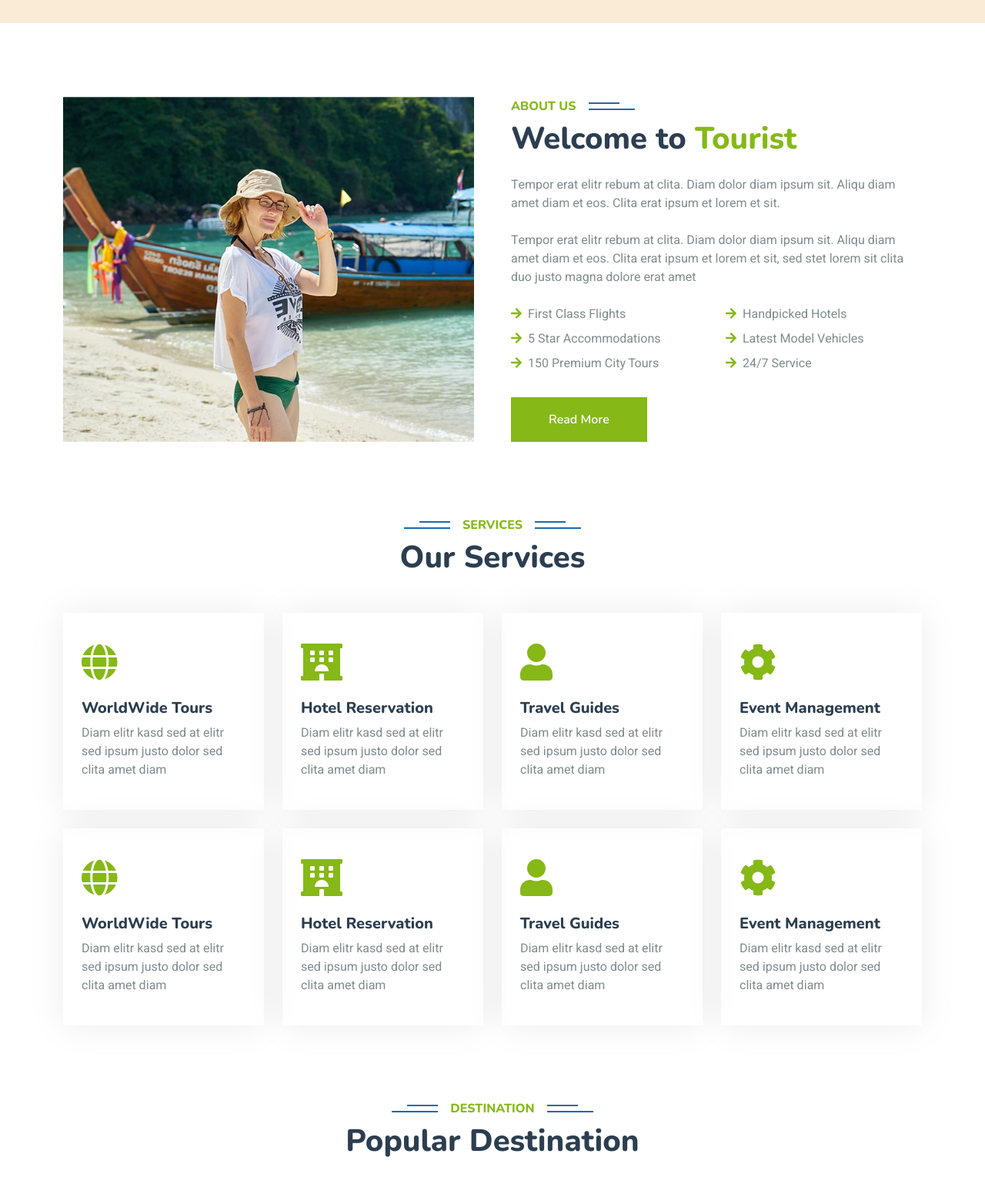
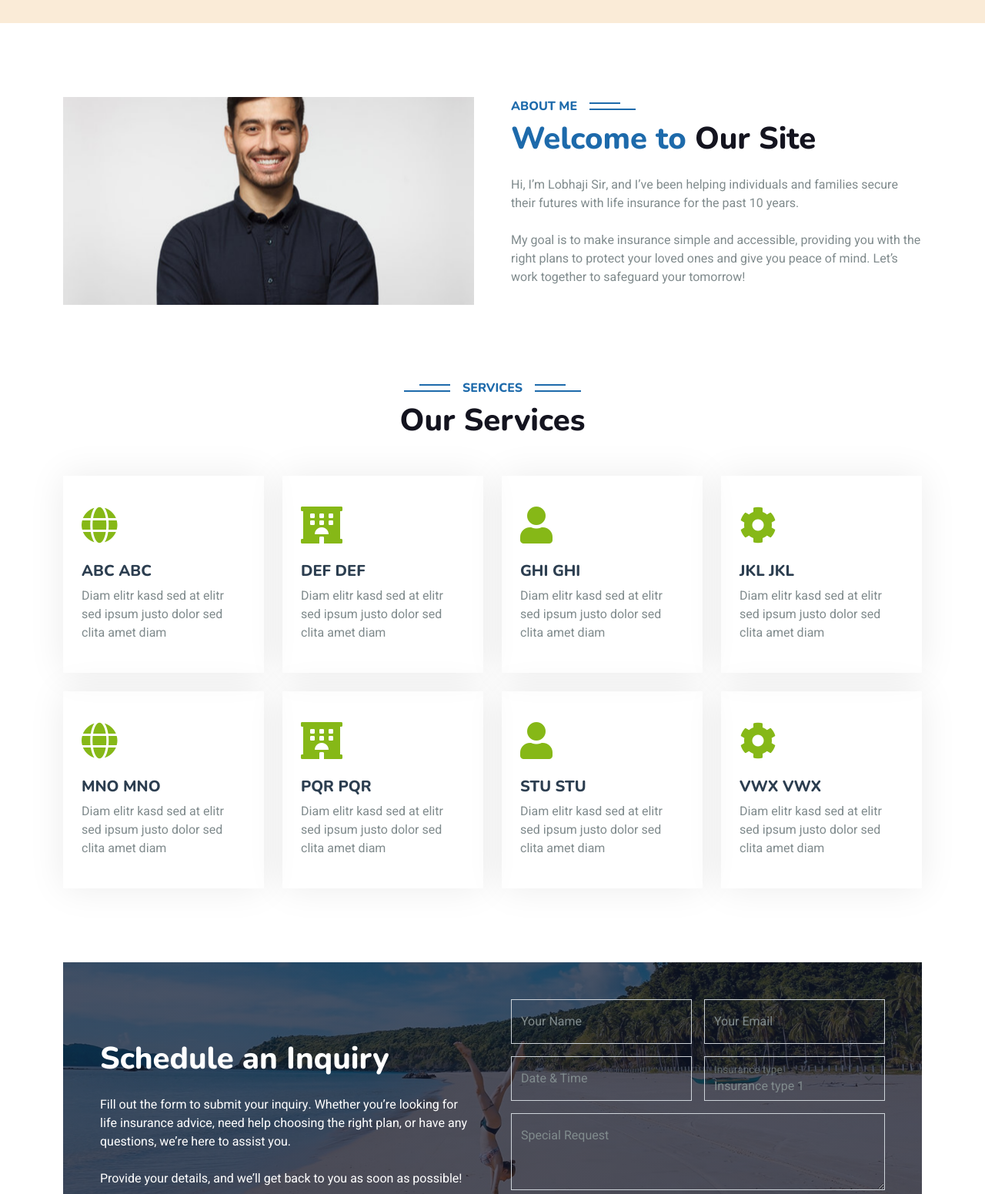
Before and after one commit to VaibhavShinde7017/insurance-website, a plain HTML site: page index.html in a window 1280 px wide. Shown: the part 620-2171 px from the top of the page at 77% size. Drawn offline with nearby package versions, Linux system fonts and the light colour scheme.

Commit message:
Initial commit4

```diff
--- a/css/style.css
+++ b/css/style.css
@@ -9,6 +9,18 @@
     color: var(--primary) ;
 }
 
+.text-dark{
+    color: var(--dark) ;
+}
+
+.buy-now-button{
+    background-color:var(--primary) ;
+    border-color: var(--primary) ;
+}
+.buy-now-button:hover {
+    background-color:var(--primary) ;
+    border-color: var(--primary) ;
+}
 .fw-medium {
     font-weight: 600 !important;
 }
--- a/index.html
+++ b/index.html
@@ -54,11 +54,11 @@
             <div class="collapse navbar-collapse" id="navbarCollapse">
                 <div class="navbar-nav ms-auto py-0">
                     <a href="index.html" class="nav-item nav-link active">Home</a>
-                    <a href="about.html" class="nav-item nav-link">About</a>
+                    <!-- <a href="about.html" class="nav-item nav-link">About</a> -->
                     <a href="service.html" class="nav-item nav-link">Services</a>
-                    <a href="package.html" class="nav-item nav-link">Packages</a>
-                    <div class="nav-item dropdown">
-                        <a href="#" class="nav-link dropdown-toggle" data-bs-toggle="dropdown">Pages</a>
+                    <!-- <a href="package.html" class="nav-item nav-link">Packages</a> -->
+                    <!-- <div class="nav-item dropdown">
+                        <a href="#" class="nav-link dropdown-toggle" data-bs-toggle="dropdown">Insurances</a>
                         <div class="dropdown-menu m-0">
                             <a href="destination.html" class="dropdown-item">Destination</a>
                             <a href="booking.html" class="dropdown-item">Booking</a>
@@ -66,10 +66,10 @@
                             <a href="testimonial.html" class="dropdown-item">Testimonial</a>
                             <a href="404.html" class="dropdown-item">404 Page</a>
                         </div>
-                    </div>
+                    </div> -->
                     <a href="contact.html" class="nav-item nav-link">Contact</a>
                 </div>
-                <a href="" class="btn btn-primary rounded-pill py-2 px-4">Register</a>
+                <a class="btn btn-primary rounded-pill py-2 px-4 buy-now-button" target="_blank" href="https://www.starhealth.in/buy-now/health/instantbuy/userDetails/?leadSource=instantbuy">Buy Now</a>
             </div>
         </nav>
 
@@ -98,19 +98,19 @@
     <div class="container-xxl py-5">
         <div class="container">
             <div class="row g-5">
-                <div class="col-lg-6 wow fadeInUp" data-wow-delay="0.1s" style="min-height: 400px;">
+                <div class="col-lg-6 wow fadeInUp" data-wow-delay="0.1s" >
                     <div class="position-relative h-100">
-                        <img class="img-fluid position-absolute w-100 h-100" src="img/about.jpg" alt="" style="object-fit: cover;">
+                        <img class="img-fluid position-absolute w-100 h-100" src="img/lobhaji-sir.jpg" alt="" style="object-fit: cover;">
                     </div>
                 </div>
                 <div class="col-lg-6 wow fadeInUp" data-wow-delay="0.3s">
-                    <h6 class="section-title bg-white text-start text-primary pe-3">About Us</h6>
-                    <h1 class="mb-4">Welcome to <span class="text-primary">Tourist</span></h1>
-                    <p class="mb-4">Tempor erat elitr rebum at clita. Diam dolor diam ipsum sit. Aliqu diam amet diam et eos. Clita erat ipsum et lorem et sit.</p>
-                    <p class="mb-4">Tempor erat elitr rebum at clita. Diam dolor diam ipsum sit. Aliqu diam amet diam et eos. Clita erat ipsum et lorem et sit, sed stet lorem sit clita duo justo magna dolore erat amet</p>
-                    <div class="row gy-2 gx-4 mb-4">
+                    <h6 class="section-title bg-white text-start slideInDown pe-3">About Me</h6>
+                    <h1 class="mb-4 slideInDown">Welcome to <span class="text-dark">Our Site</span></h1>
+                    <p class="mb-4">Hi, I’m Lobhaji Sir, and I’ve been helping individuals and families secure their futures with life insurance for the past 10 years.</p>
+                    <p class="mb-4">My goal is to make insurance simple and accessible, providing you with the right plans to protect your loved ones and give you peace of mind. Let’s work together to safeguard your tomorrow!</p>
+                    <!-- <div class="row gy-2 gx-4 mb-4">
                         <div class="col-sm-6">
-                            <p class="mb-0"><i class="fa fa-arrow-right text-primary me-2"></i>First Class Flights</p>
+                            <p class="mb-0"><i class="fa fa-arrow-right text-dark me-2"></i>First Class Flights</p>
                         </div>
                         <div class="col-sm-6">
                             <p class="mb-0"><i class="fa fa-arrow-right text-primary me-2"></i>Handpicked Hotels</p>
@@ -128,7 +128,7 @@
                             <p class="mb-0"><i class="fa fa-arrow-right text-primary me-2"></i>24/7 Service</p>
                         </div>
                     </div>
-                    <a class="btn btn-primary py-3 px-5 mt-2" href="">Read More</a>
+                    <a class="btn btn-primary py-3 px-5 mt-2" href="">Read More</a> -->
                 </div>
             </div>
         </div>
@@ -140,15 +140,15 @@
     <div class="container-xxl py-5">
         <div class="container">
             <div class="text-center wow fadeInUp" data-wow-delay="0.1s">
-                <h6 class="section-title bg-white text-center text-primary px-3">Services</h6>
-                <h1 class="mb-5">Our Services</h1>
+                <h6 class="section-title bg-white text-center slideInDown px-3">Services</h6>
+                <h1 class="mb-5 text-dark">Our Services</h1>
             </div>
             <div class="row g-4">
                 <div class="col-lg-3 col-sm-6 wow fadeInUp" data-wow-delay="0.1s">
                     <div class="service-item rounded pt-3">
                         <div class="p-4">
                             <i class="fa fa-3x fa-globe text-primary mb-4"></i>
-                            <h5>WorldWide Tours</h5>
+                            <h5>ABC ABC</h5>
                             <p>Diam elitr kasd sed at elitr sed ipsum justo dolor sed clita amet diam</p>
                         </div>
                     </div>
@@ -157,7 +157,7 @@
                     <div class="service-item rounded pt-3">
                         <div class="p-4">
                             <i class="fa fa-3x fa-hotel text-primary mb-4"></i>
-                            <h5>Hotel Reservation</h5>
+                            <h5>DEF DEF</h5>
                             <p>Diam elitr kasd sed at elitr sed ipsum justo dolor sed clita amet diam</p>
                         </div>
                     </div>
@@ -166,7 +166,7 @@
                     <div class="service-item rounded pt-3">
                         <div class="p-4">
                             <i class="fa fa-3x fa-user text-primary mb-4"></i>
-                            <h5>Travel Guides</h5>
+                            <h5>GHI GHI</h5>
                             <p>Diam elitr kasd sed at elitr sed ipsum justo dolor sed clita amet diam</p>
                         </div>
                     </div>
@@ -175,7 +175,7 @@
                     <div class="service-item rounded pt-3">
                         <div class="p-4">
                             <i class="fa fa-3x fa-cog text-primary mb-4"></i>
-                            <h5>Event Management</h5>
+                            <h5>JKL JKL</h5>
                             <p>Diam elitr kasd sed at elitr sed ipsum justo dolor sed clita amet diam</p>
                         </div>
                     </div>
@@ -184,7 +184,7 @@
                     <div class="service-item rounded pt-3">
                         <div class="p-4">
                             <i class="fa fa-3x fa-globe text-primary mb-4"></i>
-                            <h5>WorldWide Tours</h5>
+                            <h5>MNO MNO</h5>
                             <p>Diam elitr kasd sed at elitr sed ipsum justo dolor sed clita amet diam</p>
                         </div>
                     </div>
@@ -193,7 +193,7 @@
                     <div class="service-item rounded pt-3">
                         <div class="p-4">
                             <i class="fa fa-3x fa-hotel text-primary mb-4"></i>
-                            <h5>Hotel Reservation</h5>
+                            <h5>PQR PQR</h5>
                             <p>Diam elitr kasd sed at elitr sed ipsum justo dolor sed clita amet diam</p>
                         </div>
                     </div>
@@ -202,7 +202,7 @@
                     <div class="service-item rounded pt-3">
                         <div class="p-4">
                             <i class="fa fa-3x fa-user text-primary mb-4"></i>
-                            <h5>Travel Guides</h5>
+                            <h5>STU STU</h5>
                             <p>Diam elitr kasd sed at elitr sed ipsum justo dolor sed clita amet diam</p>
                         </div>
                     </div>
@@ -211,7 +211,7 @@
                     <div class="service-item rounded pt-3">
                         <div class="p-4">
                             <i class="fa fa-3x fa-cog text-primary mb-4"></i>
-                            <h5>Event Management</h5>
+                            <h5>VWX VWX</h5>
                             <p>Diam elitr kasd sed at elitr sed ipsum justo dolor sed clita amet diam</p>
                         </div>
                     </div>
@@ -223,7 +223,7 @@
 
 
     <!-- Destination Start -->
-    <div class="container-xxl py-5 destination">
+    <!-- <div class="container-xxl py-5 destination">
         <div class="container">
             <div class="text-center wow fadeInUp" data-wow-delay="0.1s">
                 <h6 class="section-title bg-white text-center text-primary px-3">Destination</h6>
@@ -264,12 +264,12 @@
                 </div>
             </div>
         </div>
-    </div>
+    </div> -->
     <!-- Destination Start -->
 
 
     <!-- Package Start -->
-    <div class="container-xxl py-5">
+    <!-- <div class="container-xxl py-5">
         <div class="container">
             <div class="text-center wow fadeInUp" data-wow-delay="0.1s">
                 <h6 class="section-title bg-white text-center text-primary px-3">Packages</h6>
@@ -359,7 +359,7 @@
                 </div>
             </div>
         </div>
-    </div>
+    </div> -->
     <!-- Package End -->
 
 
@@ -369,14 +369,11 @@
             <div class="booking p-5">
                 <div class="row g-5 align-items-center">
                     <div class="col-md-6 text-white">
-                        <h6 class="text-white text-uppercase">Booking</h6>
-                        <h1 class="text-white mb-4">Online Booking</h1>
-                        <p class="mb-4">Tempor erat elitr rebum at clita. Diam dolor diam ipsum sit. Aliqu diam amet diam et eos. Clita erat ipsum et lorem et sit.</p>
-                        <p class="mb-4">Tempor erat elitr rebum at clita. Diam dolor diam ipsum sit. Aliqu diam amet diam et eos. Clita erat ipsum et lorem et sit, sed stet lorem sit clita duo justo magna dolore erat amet</p>
-                        <a class="btn btn-outline-light py-3 px-5 mt-2" href="">Read More</a>
+                        <h1 class="text-white mb-4">Schedule an Inquiry</h1>
+                        <p class="mb-4">Fill out the form to submit your inquiry. Whether you’re looking for life insurance advice, need help choosing the right plan, or have any questions, we’re here to assist you.</p>
+                        <p class="mb-4"> Provide your details, and we’ll get back to you as soon as possible!</p>
                     </div>
                     <div class="col-md-6">
-                        <h1 class="text-white mb-4">Book A Tour</h1>
                         <form>
                             <div class="row g-3">
                                 <div class="col-md-6">
@@ -400,11 +397,11 @@
                                 <div class="col-md-6">
                                     <div class="form-floating">
                                         <select class="form-select bg-transparent" id="select1">
-                                            <option value="1">Destination 1</option>
-                                            <option value="2">Destination 2</option>
-                                            <option value="3">Destination 3</option>
+                                            <option value="1">Insurance type 1</option>
+                                            <option value="2">Insurance type 2</option>
+                                            <option value="3">Insurance type 3</option>
                                         </select>
-                                        <label for="select1">Destination</label>
+                                        <label for="select1">Insurance type</label>
                                     </div>
                                 </div>
                                 <div class="col-12">
@@ -427,7 +424,7 @@
 
 
     <!-- Process Start -->
-    <div class="container-xxl py-5">
+    <!-- <div class="container-xxl py-5">
         <div class="container">
             <div class="text-center pb-4 wow fadeInUp" data-wow-delay="0.1s">
                 <h6 class="section-title bg-white text-center text-primary px-3">Process</h6>
@@ -469,12 +466,12 @@
                 </div>
             </div>
         </div>
-    </div>
+    </div> -->
     <!-- Process Start -->
 
 
     <!-- Team Start -->
-    <div class="container-xxl py-5">
+    <!-- <div class="container-xxl py-5">
         <div class="container">
             <div class="text-center wow fadeInUp" data-wow-delay="0.1s">
                 <h6 class="section-title bg-white text-center text-primary px-3">Travel Guide</h6>
@@ -547,12 +544,12 @@
                 </div>
             </div>
         </div>
-    </div>
+    </div> -->
     <!-- Team End -->
 
 
     <!-- Testimonial Start -->
-    <div class="container-xxl py-5 wow fadeInUp" data-wow-delay="0.1s">
+    <!-- <div class="container-xxl py-5 wow fadeInUp" data-wow-delay="0.1s">
         <div class="container">
             <div class="text-center">
                 <h6 class="section-title bg-white text-center text-primary px-3">Testimonial</h6>
@@ -585,7 +582,7 @@
                 </div>
             </div>
         </div>
-    </div>
+    </div> -->
     <!-- Testimonial End -->
 
 
@@ -593,7 +590,7 @@
     <div class="container-fluid bg-dark text-light footer pt-5 mt-5 wow fadeIn" data-wow-delay="0.1s">
         <div class="container py-5">
             <div class="row g-5">
-                <div class="col-lg-3 col-md-6">
+                <div class="col-lg-6 col-md-6">
                     <h4 class="text-white mb-3">Company</h4>
                     <a class="btn btn-link" href="">About Us</a>
                     <a class="btn btn-link" href="">Contact Us</a>
@@ -601,11 +598,11 @@
                     <a class="btn btn-link" href="">Terms & Condition</a>
                     <a class="btn btn-link" href="">FAQs & Help</a>
                 </div>
-                <div class="col-lg-3 col-md-6">
+                <div class="col-lg-6 col-md-6">
                     <h4 class="text-white mb-3">Contact</h4>
-                    <p class="mb-2"><i class="fa fa-map-marker-alt me-3"></i>123 Street, New York, USA</p>
-                    <p class="mb-2"><i class="fa fa-phone-alt me-3"></i>+012 345 67890</p>
-                    <p class="mb-2"><i class="fa fa-envelope me-3"></i>info@example.com</p>
+                    <p class="mb-2"><i class="fa fa-map-marker-alt me-3"></i>Nanded, Maharashtra</p>
+                    <p class="mb-2"><i class="fa fa-phone-alt me-3"></i>7796335862</p>
+                    <p class="mb-2"><i class="fa fa-envelope me-3"></i>vaibhavshinde@gmail.com</p>
                     <div class="d-flex pt-2">
                         <a class="btn btn-outline-light btn-social" href=""><i class="fab fa-twitter"></i></a>
                         <a class="btn btn-outline-light btn-social" href=""><i class="fab fa-facebook-f"></i></a>
@@ -613,7 +610,7 @@
                         <a class="btn btn-outline-light btn-social" href=""><i class="fab fa-linkedin-in"></i></a>
                     </div>
                 </div>
-                <div class="col-lg-3 col-md-6">
+                <!-- <div class="col-lg-3 col-md-6">
                     <h4 class="text-white mb-3">Gallery</h4>
                     <div class="row g-2 pt-2">
                         <div class="col-4">
@@ -635,34 +632,31 @@
                             <img class="img-fluid bg-light p-1" src="img/package-1.jpg" alt="">
                         </div>
                     </div>
-                </div>
-                <div class="col-lg-3 col-md-6">
+                </div> -->
+                <!-- <div class="col-lg-3 col-md-6">
                     <h4 class="text-white mb-3">Newsletter</h4>
                     <p>Dolor amet sit justo amet elitr clita ipsum elitr est.</p>
                     <div class="position-relative mx-auto" style="max-width: 400px;">
                         <input class="form-control border-primary w-100 py-3 ps-4 pe-5" type="text" placeholder="Your email">
                         <button type="button" class="btn btn-primary py-2 position-absolute top-0 end-0 mt-2 me-2">SignUp</button>
                     </div>
-                </div>
+                </div> -->
             </div>
         </div>
         <div class="container">
             <div class="copyright">
                 <div class="row">
-                    <div class="col-md-6 text-center text-md-start mb-3 mb-md-0">
-                        &copy; <a class="border-bottom" href="#">Your Site Name</a>, All Right Reserved.
-
-                        <!--/*** This template is free as long as you keep the footer author’s credit link/attribution link/backlink. If you'd like to use the template without the footer author’s credit link/attribution link/backlink, you can purchase the Credit Removal License from "https://htmlcodex.com/credit-removal". Thank you for your support. ***/-->
-                        Designed By <a class="border-bottom" href="https://htmlcodex.com">HTML Codex</a>
+                    <div class="col-md-12 text-center text-md-start mb-3 mb-md-0">
+                        &copy; <a class="border-bottom" href="#">Star Health Insurance Seller</a>, All Right Reserved.Designed and developed in India
                     </div>
-                    <div class="col-md-6 text-center text-md-end">
+                    <!-- <div class="col-md-6 text-center text-md-end">
                         <div class="footer-menu">
                             <a href="">Home</a>
                             <a href="">Cookies</a>
                             <a href="">Help</a>
                             <a href="">FQAs</a>
                         </div>
-                    </div>
+                    </div> -->
                 </div>
             </div>
         </div>
```
Also changed, not shown: img/lobhaji-sir.jpg (added).
